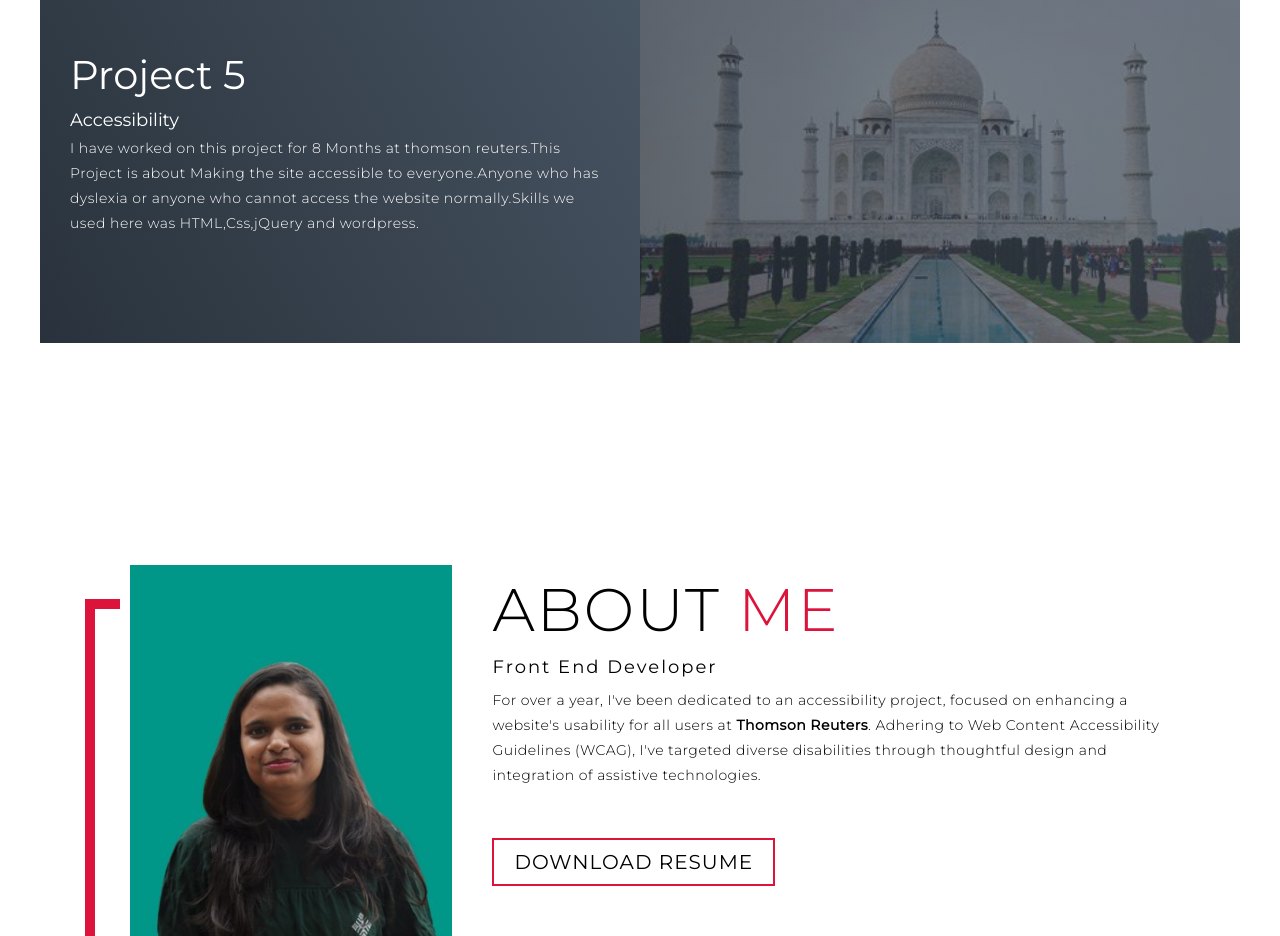
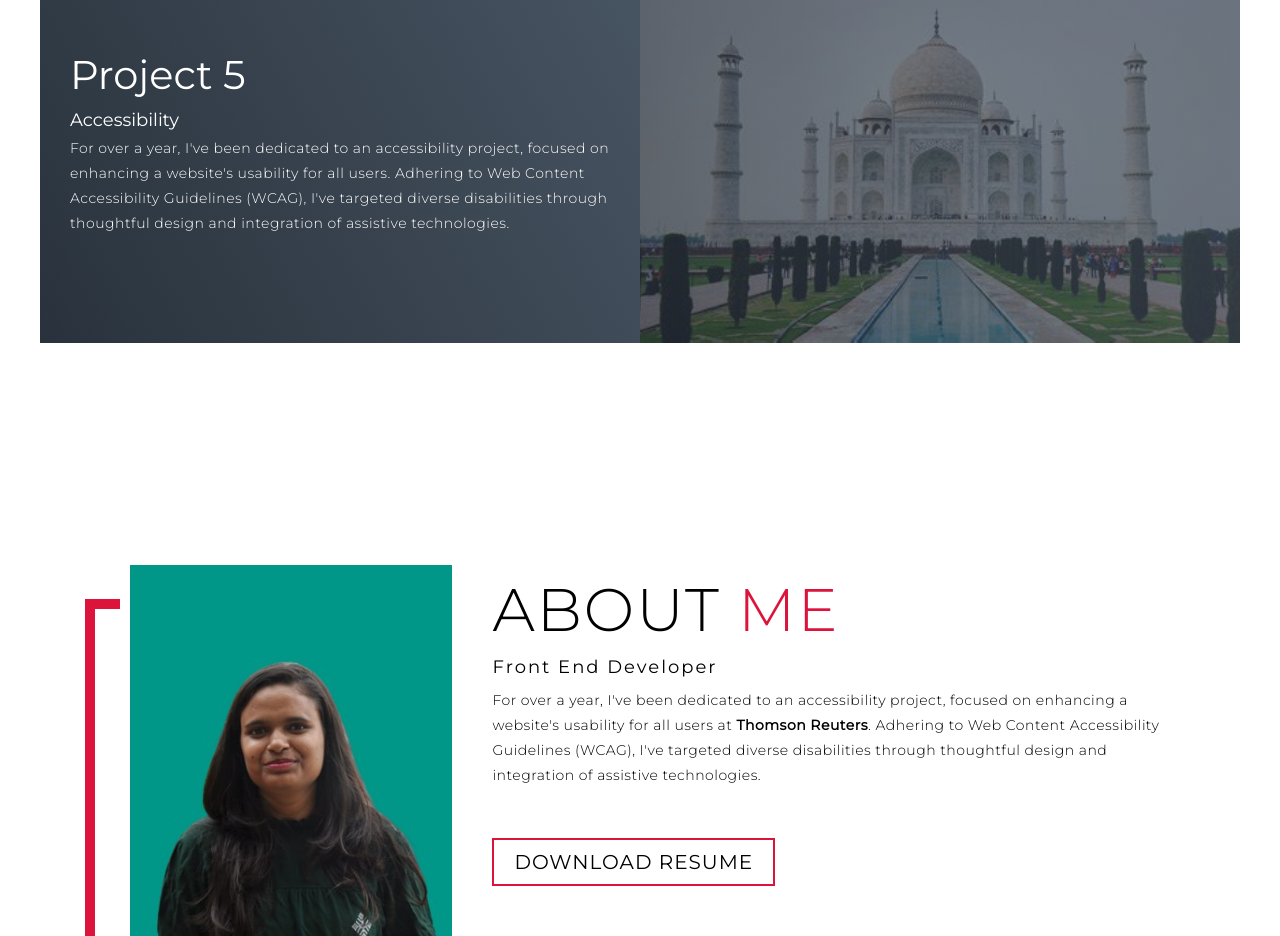
Before and after one commit to kripagoyal8112/portfo, a plain HTML site: page index.html in a window 1280 px wide. Shown: the part 3500-4436 px from the top of the page. Drawn offline with Linux system fonts and the light colour scheme.

Commit message:
Update index.html

```diff
--- a/index.html
+++ b/index.html
@@ -151,7 +151,7 @@
 	          <div class="project-info">
 	            <h1>Project 5</h1>
 	            <h2>Accessibility</h2>
-	            <p>I have worked on this project for 8 Months at thomson reuters.This Project is about Making the site accessible to everyone.Anyone who has dyslexia or anyone who cannot access the website normally.Skills we used here was HTML,Css,jQuery and wordpress.</p>
+	            <p>For over a year, I've been dedicated to an accessibility project, focused on enhancing a website's usability for all users. Adhering to Web Content Accessibility Guidelines (WCAG), I've targeted diverse disabilities through thoughtful design and integration of assistive technologies. </p>
 	          </div>
 	          <div class="project-img project-img1">
 	            <img src="TajMahal.jpg" alt="img">
```
